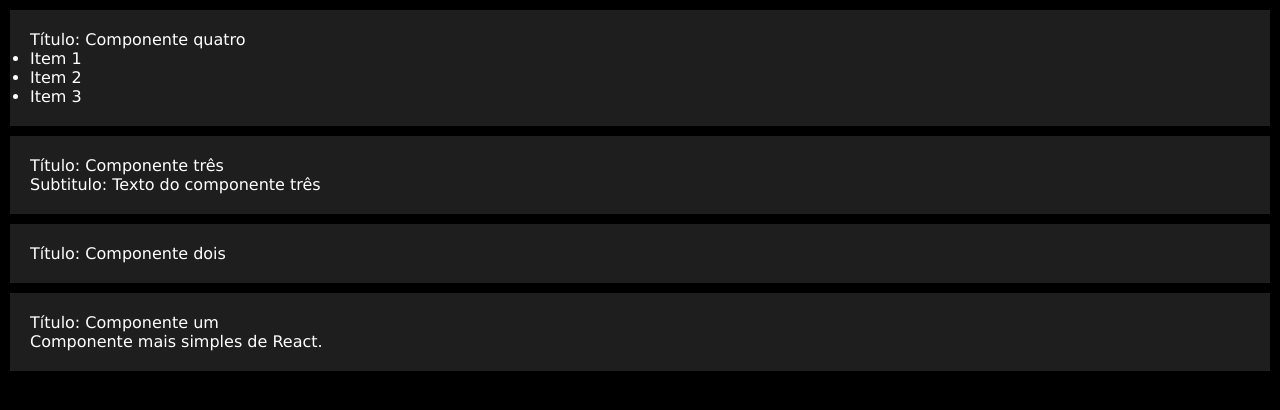
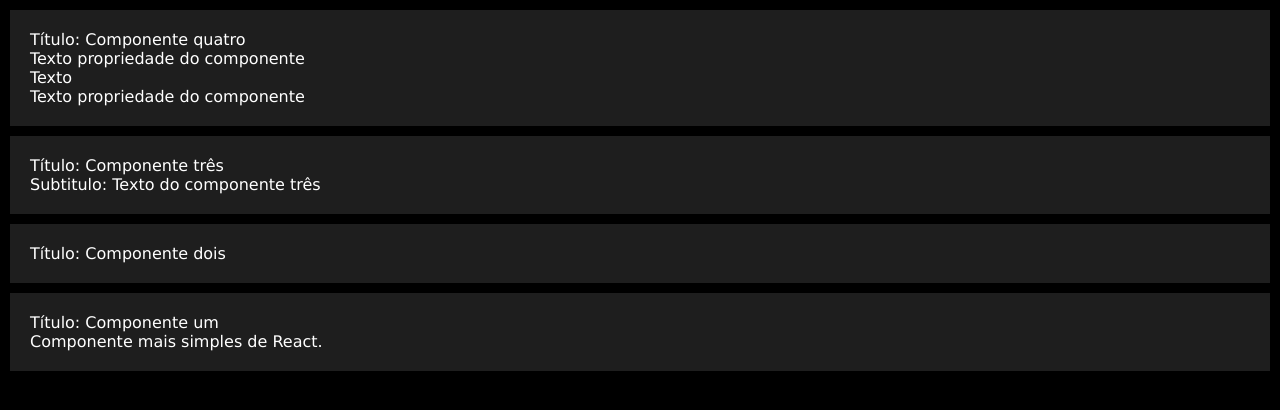
Before and after one commit to VictorParizio/aulas-react.js, a React (Create React App) app in the folder react-components/: page / in a window 1280 px wide. Shown: the top 410 px of the page. Built offline with nearby package versions, Linux system fonts and the light colour scheme.

Commit message:
feat (App, components) Componente dentro de Componente Nesta aula vimos como organizar e utilizar componentes dentro de componetes que é uma das principais caracteristicas do React.

```diff
--- a/react-components/src/App.js
+++ b/react-components/src/App.js
@@ -10,15 +10,12 @@
 function App() {
     return (
         <>
-            <ComponenteQuatro titulo="Componente quatro">
-                <ul>
-                    <li>Item 1</li>
-                    <li>Item 2</li>
-                    <li>Item 3</li>
-                </ul>
-            </ComponenteQuatro>
+            <ComponenteQuatro titulo="Componente quatro" />
+
             <ComponenteTres titulo="Componente três" subtitulo="Texto do componente três" />
+
             <ComponeteDois />
+
             <ComponenteUm />
         </>
     )
--- /dev/null
+++ b/react-components/src/components/ComponenteCinco.jsx
@@ -0,0 +1,11 @@
+import React from 'react'
+
+const ComponenteCinco = (props) =>{
+    return (
+        <>
+            <p>Texto {props.texto}</p>
+        </>
+    )
+}
+
+export default ComponenteCinco
--- a/react-components/src/components/ComponenteQuatro.jsx
+++ b/react-components/src/components/ComponenteQuatro.jsx
@@ -1,10 +1,13 @@
 import React from "react";
+import ComponenteCinco from "./ComponenteCinco";
 
 const ComponenteQuatro = (props) => {
     return (
         <div className="componente">
             <p>Título: {props.titulo}</p>
-            {props.children}
+            <ComponenteCinco texto="propriedade do componente"/>
+            <ComponenteCinco />
+            <ComponenteCinco texto="propriedade do componente"/>
         </div>
     )
 }
```
